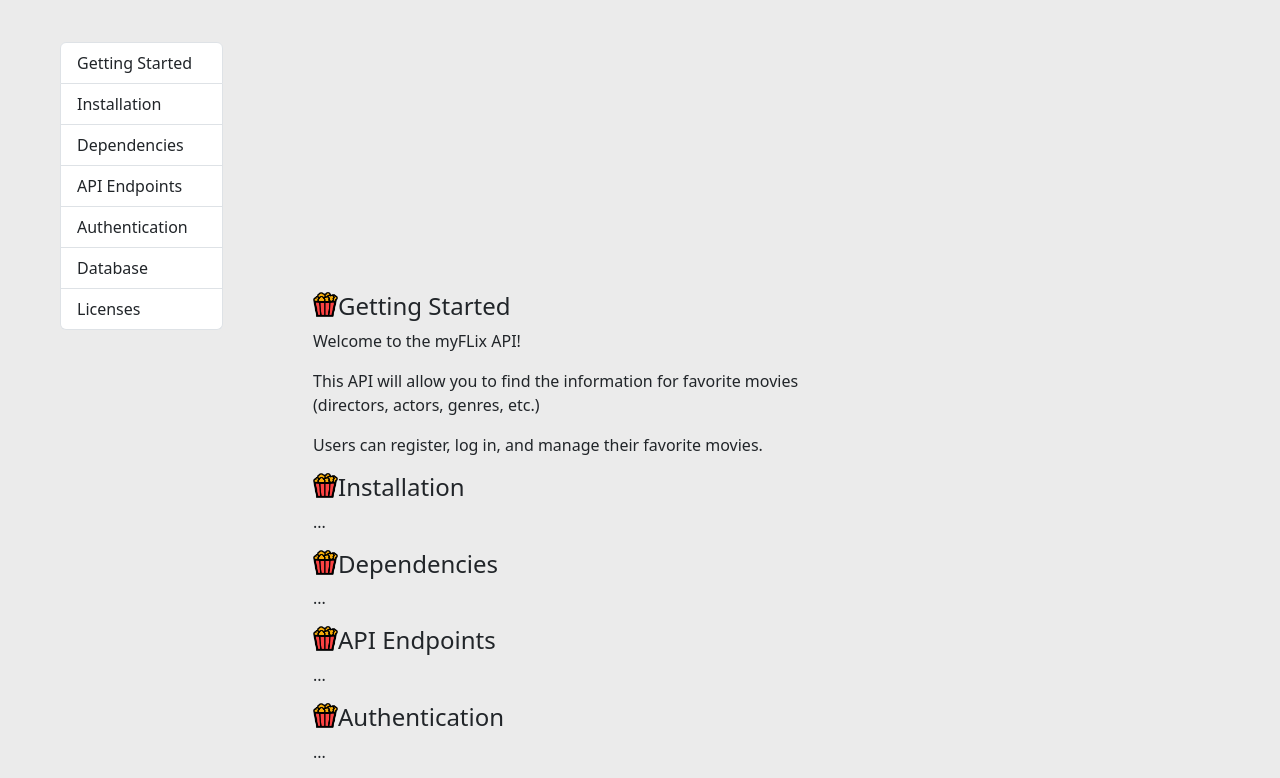
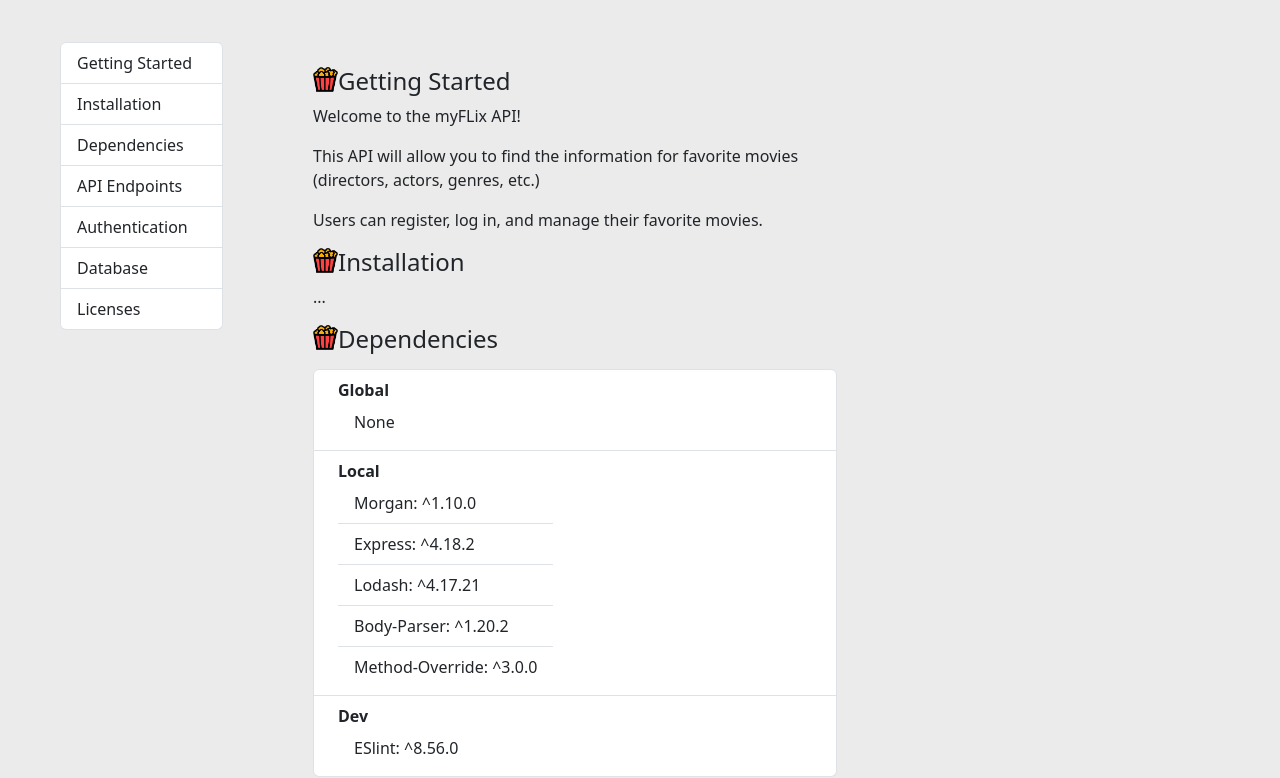
Before and after one commit to rpark199/movie_api-1, a website: page public/documentation.html in a window 1280 px wide. Shown: the part 183-961 px from the top of the page. Drawn offline with nearby package versions, Linux system fonts and the light colour scheme.

Commit message:
Adding Dependencies to doc and readme
And adjusted the formatting in the CSS

```diff
--- a/public/css/styles.css
+++ b/public/css/styles.css
@@ -12,18 +12,22 @@
 }
 
 .navpanel {
-    margin: 200px 35px ;
+  margin: 200px 35px;
   padding: 25px;
 }
-
 
 .docContent {
   padding-left: 300px;
 }
 
-
-   .docContent :first-child:before {
+.scrollspy-example :first-child::before {
   height: 225px;
   content: "";
-    display:block;
+  display: block;
 }
+
+.depList :first-child::before {
+  height: auto;
+  content: "";
+  display: block;
+}
--- a/public/documentation.html
+++ b/public/documentation.html
@@ -90,7 +90,7 @@
 
             <div class="col-xl-8 docContent">
                 <div data-bs-spy="scroll" data-bs-target="#list-example" data-bs-smooth-scroll="true"
-                    class="scrollspy-example" tabindex="0">
+                    class="scrollspy-example" tabindex="0" >
                     <h4 id="item-1" class="docContentHeader">
                         <img src="img/popcorn.png" width="25" height="25" class="d-inline-block align-top"
                             title="Return to Top of List"
@@ -114,8 +114,37 @@
                             title="Return to Top of List"
                             alt="Popcorj image that will take you to the top of the page" />Dependencies
                     </h4>
-                    <p>...</p>
-
+                    <p><ul class="list-group depList">
+                            <li class="list-group-item d-flex justify-content-between align-items-start">
+                              <div class="ms-2 me-auto">
+                                <div class="fw-bold">Global</div>
+                                <ul class="list-group list-group-flush">
+                                    <li class="list-group-item">None</li>
+                                  </ul>
+                              </div>
+                            </li>
+                            <li class="list-group-item d-flex justify-content-between align-items-start">
+                              <div class="ms-2 me-auto">
+                                <div class="fw-bold">Local</div>
+                                <ul class="list-group list-group-flush">
+                                    <li class="list-group-item">Morgan: ^1.10.0</li>
+                                    <li class="list-group-item">Express: ^4.18.2</li>
+                                    <li class="list-group-item">Lodash: ^4.17.21</li>
+                                    <li class="list-group-item">Body-Parser: ^1.20.2</li>
+                                    <li class="list-group-item">Method-Override: ^3.0.0</li>
+                                  </ul>
+                              </div>
+                            </li>
+                            <li class="list-group-item d-flex justify-content-between align-items-start">
+                              <div class="ms-2 me-auto">
+                                <div class="fw-bold">Dev</div>
+                                <ul class="list-group list-group-flush">
+                                    <li class="list-group-item">ESlint: ^8.56.0</li>
+                                  </ul>
+                              </div>
+                            </li>
+                          </ul>
+                        </p>
                     <h4 id="item-4" class="docContentHeader">
                         <img src="img/popcorn.png" width="25" height="25" class="d-inline-block align-top"
                             title="Return to Top of List"
```
Also changed, not shown: README.md. Lines whose indentation alone changed are shown as unchanged.
